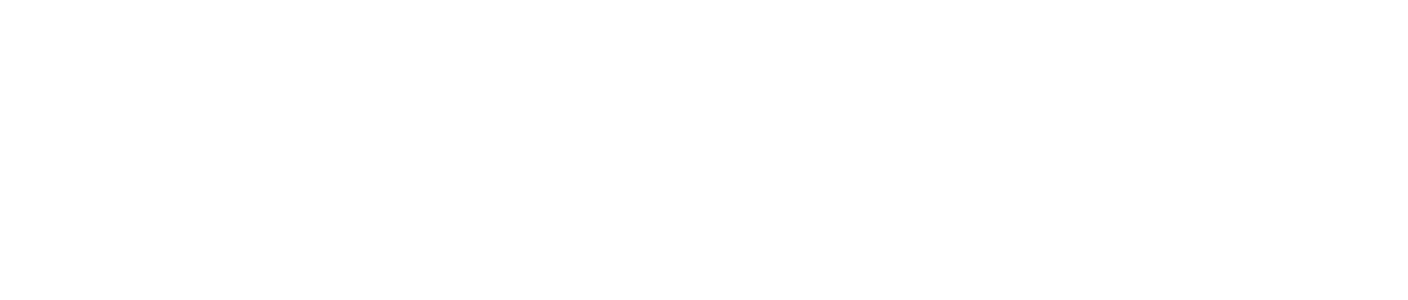
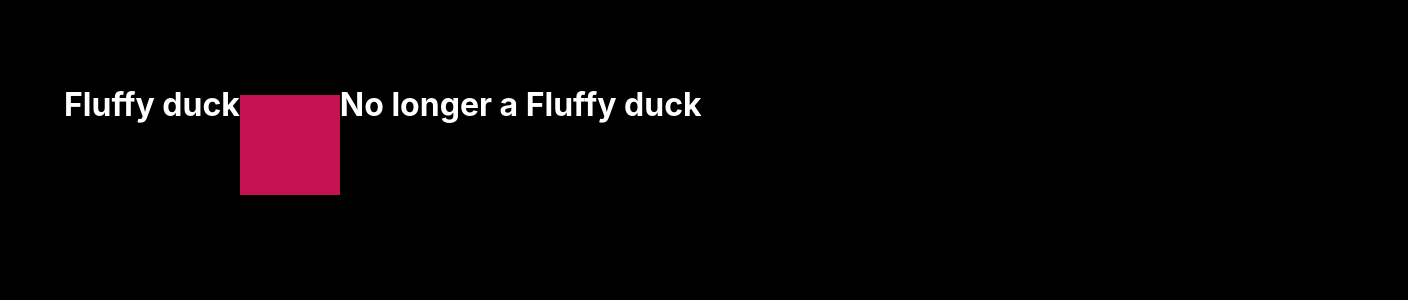
Before and after one commit to TrevorPirie/every-day, a React (Create React App) app: page /move-around in a window 1280 px wide. Before the commit this address had no page. Shown: the top 300 px of the page, 1408 px wide, since content can reach past the window. Built offline with nearby package versions, Linux system fonts and the light colour scheme.

Commit message:
Move around css

```diff
--- a/src/App.css
+++ b/src/App.css
@@ -7,6 +7,7 @@
   display: grid;
   gap: 1vh;
   grid-template-columns: repeat(4, 1fr);
+  grid-auto-flow: column;
 }
 
 .main-menu-card {
--- a/src/App.tsx
+++ b/src/App.tsx
@@ -1,46 +1,51 @@
-import React, { FC } from 'react'
-import { Link, Route, Routes } from 'react-router-dom'
-import './App.css'
-import { BlobShapes } from './components/BlobShapes/BlobShapes'
-import { Playground } from './components/Playground'
-import { ResponsiveCardHover } from './components/ResponsiveCardHover/ResponsiveCardHover'
+import React, { FC } from 'react';
+import { Link, Route, Routes } from 'react-router-dom';
+import './App.css';
+import { BlobShapes } from './components/BlobShapes/BlobShapes';
+import { MoveAround } from './components/MoveAround/MoveAround';
+import { Playground } from './components/Playground';
+import { ResponsiveCardHover } from './components/ResponsiveCardHover/ResponsiveCardHover';
 
 const App: FC = () => (
   <div className='App'>
     <Routes>
       <Route path='/' element={<Home />} />
       <Route path='playground' element={<Playground />} />
-			<Route path='blobshapes' element={<BlobShapes />} />
+      <Route path='blob-shapes' element={<BlobShapes />} />
       <Route path='responsive-card-hover' element={<ResponsiveCardHover />} />
+      <Route path='move-around' element={<MoveAround />} />
     </Routes>
   </div>
-)
+);
 
 function Home() {
   return (
-		<>
+    <div>
       <div className='main-menu-container'>
         <h1>Every Day</h1>
       </div>
       <div className='main-menu-grid'>
+        <AppCard to='/playground' label='Playground' />
+        <AppCard to='/blob-shapes' label='Blobshapes' />
+        <AppCard to='/responsive-card-hover' label='Responsive Card Hover' />
+        <AppCard to='/move-around' label='Move Around' />
+      </div>
+    </div>
+  );
+}
+
+interface AppCardProps {
+  label: string;
+  to: string;
+}
+const AppCard = (props: AppCardProps) => {
+  return (
     <div className='main-menu-card'>
-					<Link className='nav-link' to='/playground'>
-						Playground
+      <Link className='nav-link' to={props.to}>
+        {props.label}
       </Link>
     </div>
-				<div className='main-menu-card'>
-					<Link className='nav-link' to='/blobshapes'>
-						Blobshapes
-					</Link>
-				</div>
-				<div className='main-menu-card'>
-					<Link className='nav-link' to='/responsive-card-hover'>
-						Responsive Card Hover
-					</Link>
-				</div>
-			</div>
-		</>
-	)
-}
+  );
+};
 
-export { App }
+export { App };
--- /dev/null
+++ b/src/components/MoveAround/MoveAround.css
@@ -0,0 +1,49 @@
+.move-container {
+  display: flex;
+  padding: 5%;
+  height: 100vh;
+  width: 100%;
+  margin: 0;
+  background-color: black;
+}
+h1 {
+  color: white;
+}
+.move-cube {
+  width: 100px;
+  height: 100px;
+  background-color: crimson;
+  position: relative;
+  animation: example;
+  animation-duration: 5s;
+  animation-iteration-count: infinite;
+  animation-direction: reverse;
+}
+
+@keyframes example {
+  0% {
+    left: 0px;
+    top: 0px;
+    background-color: crimson;
+  }
+  25% {
+    left: 0px;
+    top: 300px;
+    background-color: blue;
+  }
+  50% {
+    left: 300px;
+    top: 300px;
+    background-color: greenyellow;
+  }
+  75% {
+    left: 0px;
+    top: 300px;
+    background-color: blue;
+  }
+  100% {
+    left: 0px;
+    top: 0px;
+    background-color: crimson;
+  }
+}
--- /dev/null
+++ b/src/components/MoveAround/MoveAround.tsx
@@ -0,0 +1,14 @@
+import React, { FC } from 'react';
+import './MoveAround.css';
+
+const MoveAround: FC = () => {
+  return (
+    <div className='move-container'>
+      <h1>Fluffy duck</h1>
+      <div className='move-cube'></div>
+      <h1>No longer a Fluffy duck</h1>
+    </div>
+  );
+};
+
+export { MoveAround };
```
Lines whose indentation alone changed are shown as unchanged.
